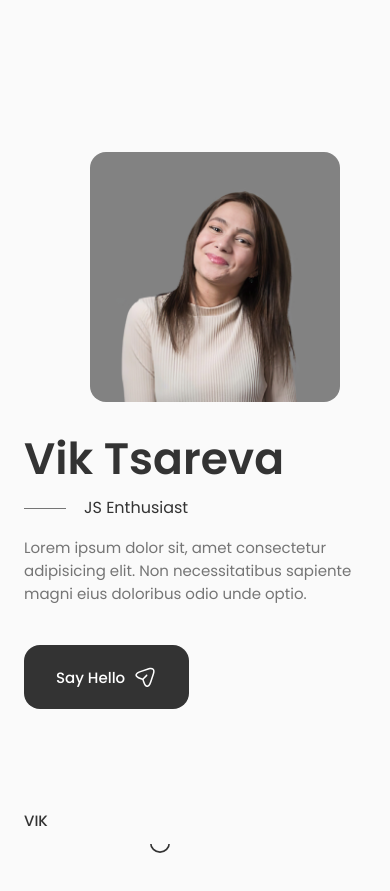
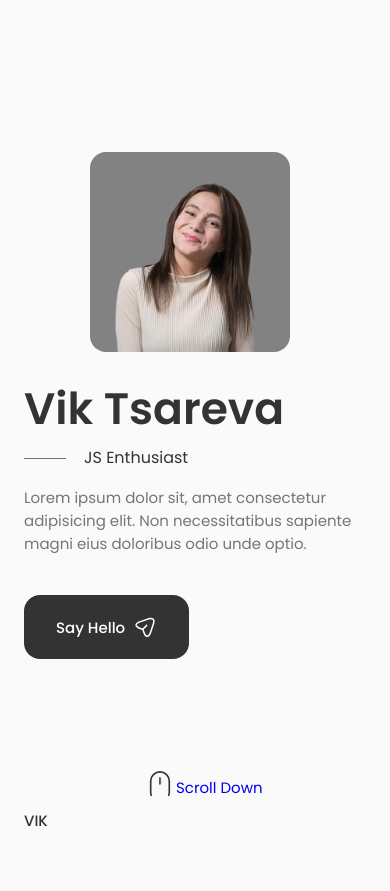
Before and after one commit to vikdts/fantastic-octo-guacamole, a React (Create React App) app in the folder resume/: page / in a window 390 px wide. After the commit the page ends 844 px from the top, so only its background shows below. Built offline with nearby package versions, Linux system fonts and the light colour scheme; the HTML template or start-up script is replaced by a standard one.

Commit message:
size img medium

```diff
--- a/resume/src/components/home/home.css
+++ b/resume/src/components/home/home.css
@@ -134,6 +134,12 @@
     grid-column: 1/3;
   }
 
+  .home__img {
+    box-shadow: inset 0 0 0 6px rgb(255, 255, 255 / 30%);
+    width: 200px;
+    height: 200px;
+  }
+
 }
 
 @media screen and (max-width: 576px) {
```
